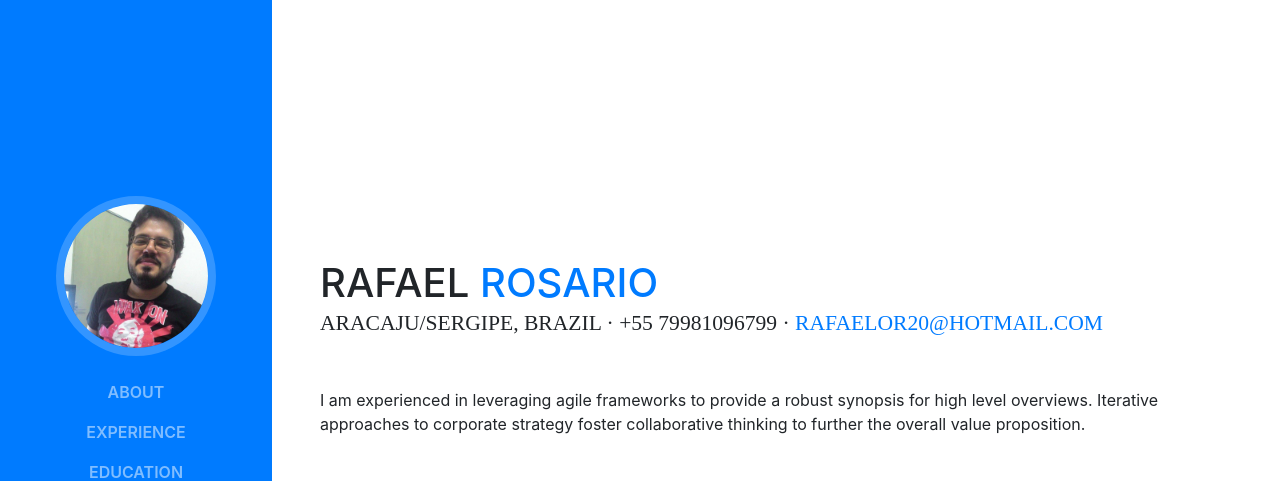
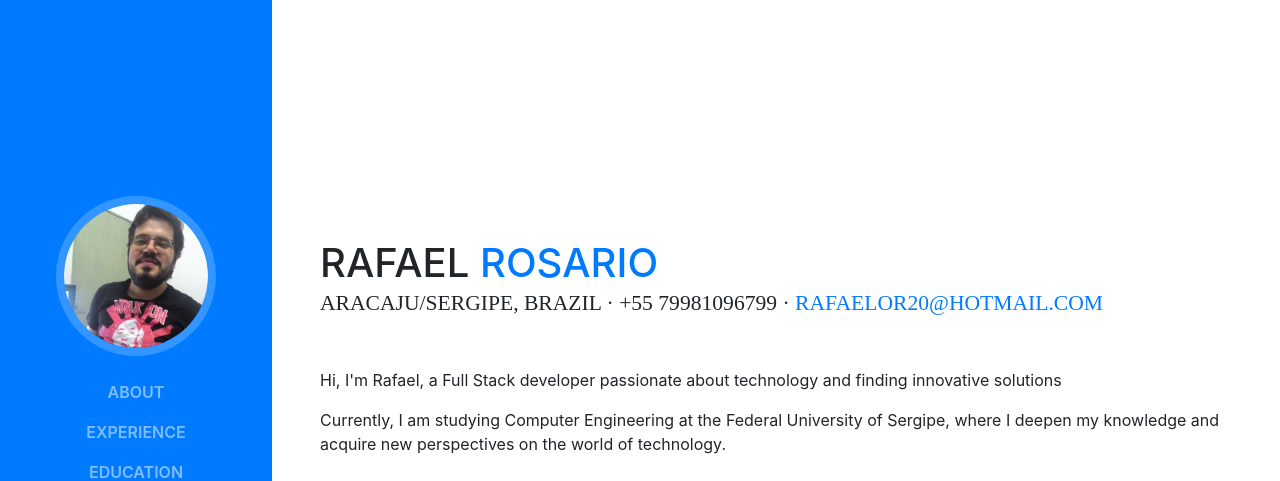
Before and after one commit to rafaelor20/my_portifolio, a website with bundled scripts: page index.html in a window 1280 px wide. Shown: the top 481 px of the page. Built offline with nearby package versions, Linux system fonts and the light colour scheme; a web font is replaced by a local one.

Commit message:
feat: update personal introduction and enhance social links

```diff
--- a/index.html
+++ b/index.html
@@ -74,12 +74,16 @@
                 <div class="subheading mb-5">Aracaju/Sergipe, Brazil · +55 79981096799 ·
                     <a href="mailto:name@email.com">rafaelor20@hotmail.com</a>
                 </div>
-                <p class="mb-5">I am experienced in leveraging agile frameworks to provide a robust synopsis for high
-                    level overviews. Iterative approaches to corporate strategy foster collaborative thinking to further
-                    the overall value proposition.</p>
+                <p>Hi, I'm Rafael, a Full Stack developer passionate about technology and finding
+                    innovative solutions</p>
+                <p class="mb-5">
+                    Currently, I am studying Computer Engineering at the Federal University of Sergipe, where I deepen
+                    my knowledge
+                    and acquire new perspectives on the world of technology.
+                </p>
                 <ul class="list-inline list-social-icons mb-0">
                     <li class="list-inline-item">
-                        <a href="#">
+                        <a href="https://www.linkedin.com/in/rafael-oliveira-ros%C3%A1rio/" target="_blank">
                             <span class="fa-stack fa-lg">
                                 <i class="fa fa-circle fa-stack-2x"></i>
                                 <i class="fa fa-linkedin fa-stack-1x fa-inverse"></i>
@@ -87,7 +91,7 @@
                         </a>
                     </li>
                     <li class="list-inline-item">
-                        <a href="#">
+                        <a href="https://github.com/rafaelor20" target="_blank">
                             <span class="fa-stack fa-lg">
                                 <i class="fa fa-circle fa-stack-2x"></i>
                                 <i class="fa fa-github fa-stack-1x fa-inverse"></i>
```
Also changed, not shown: 1 other file.
